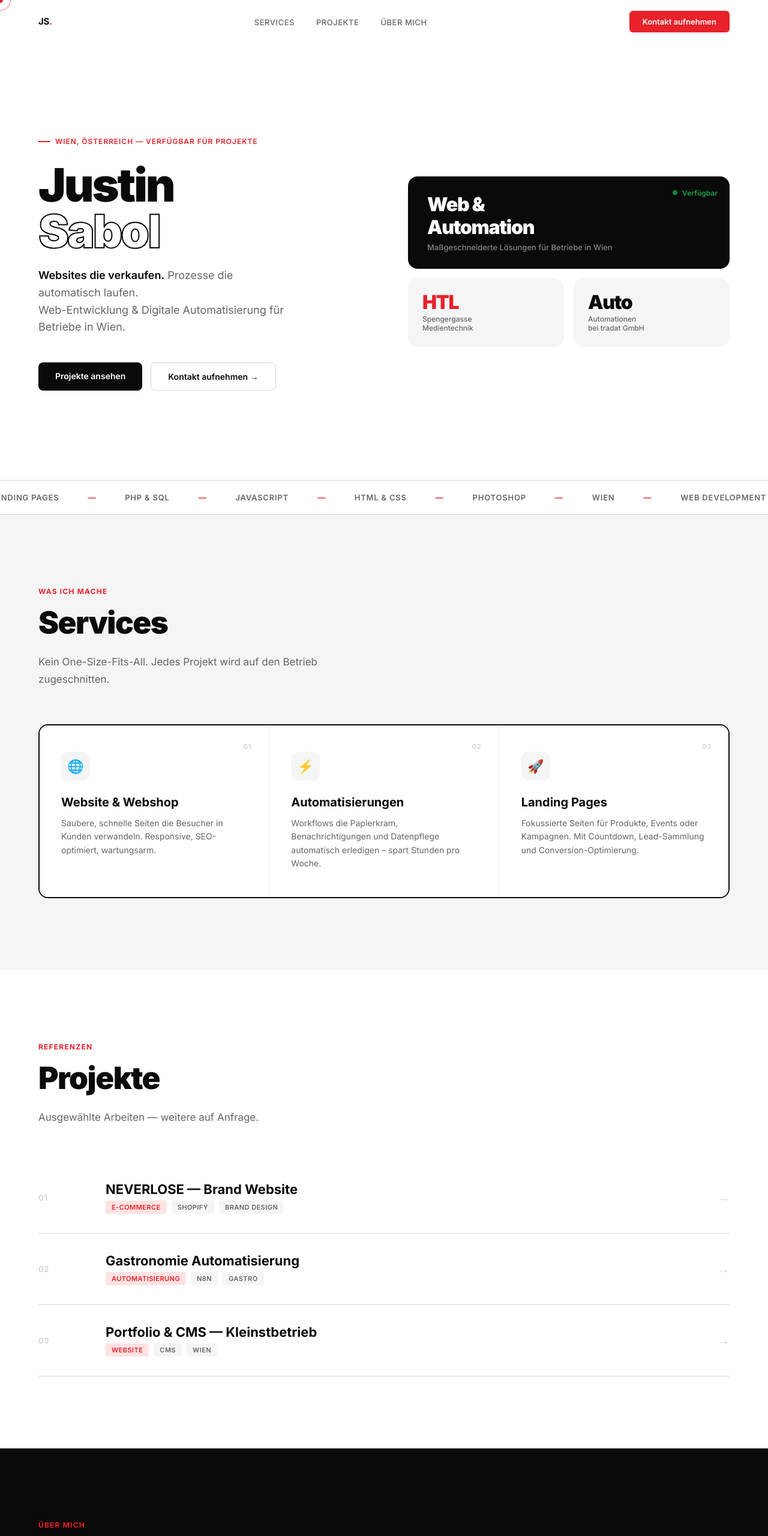
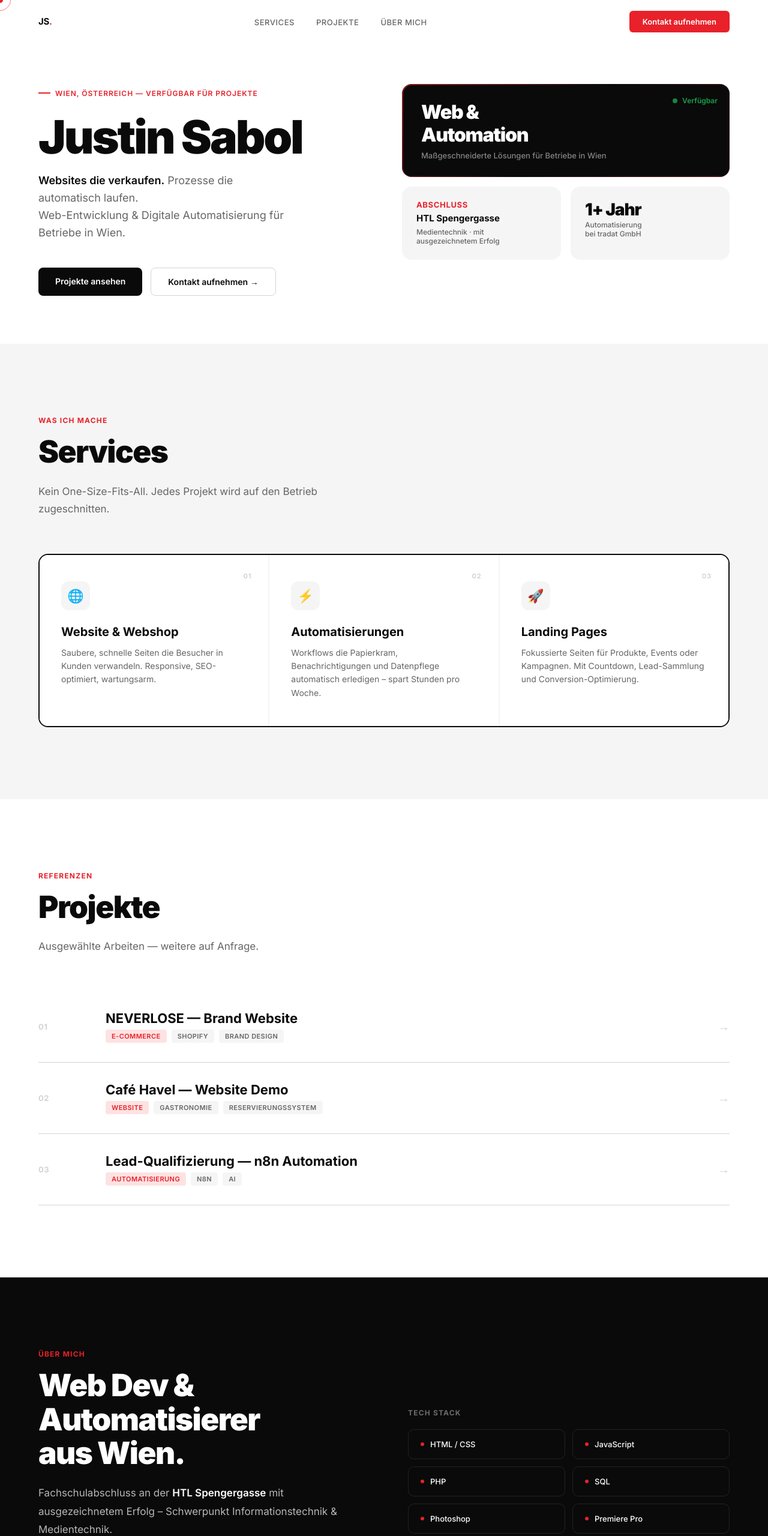
Before and after one commit to synofnr/portfolio, a plain HTML site: page index.html in a window 1280 px wide. Shown: the top 2560 px of the page at 60% size. Drawn offline with Linux system fonts and the light colour scheme.

Commit message:
v1.1 - layout fixes, scramble, spotlight, magnetic buttons

```diff
--- a/index.html
+++ b/index.html
@@ -92,13 +92,11 @@
 
   /* HERO */
   .hero {
-    min-height: 100vh;
-    padding: 0 5vw;
+    padding: 140px 5vw 80px;
     display: grid;
     grid-template-columns: 1fr 1fr;
-    align-items: center;
-    gap: 80px;
-    padding-top: 72px;
+    align-items: start;
+    gap: 60px;
   }
   .hero-left {}
   .hero-tag {
@@ -195,23 +193,6 @@
     animation: pulse-green 2s ease infinite;
   }
 
-  /* MARQUEE */
-  .marquee-wrap {
-    overflow: hidden; padding: 20px 0;
-    border-top: 1px solid var(--gray-300);
-    border-bottom: 1px solid var(--gray-300);
-  }
-  .marquee-track {
-    display: flex; gap: 48px;
-    animation: marquee 18s linear infinite;
-    width: max-content;
-  }
-  .marquee-item {
-    font-size: 13px; font-weight: 600; letter-spacing: 0.06em;
-    text-transform: uppercase; color: var(--gray-600);
-    white-space: nowrap; display: flex; align-items: center; gap: 48px;
-  }
-  .marquee-item::after { content: '—'; color: var(--red); }
 
   /* SECTIONS */
   section { padding: 120px 5vw; }
@@ -386,7 +367,8 @@
     to { opacity: 1; transform: translateX(0); }
   }
   @keyframes marquee {
-    to { transform: translateX(-50%); }
+    0% { transform: translateX(0); }
+    100% { transform: translateX(-50%); }
   }
   @keyframes pulse-green {
     0%, 100% { opacity: 1; }
@@ -401,6 +383,49 @@
   .reveal-delay-1 { transition-delay: 0.1s; }
   .reveal-delay-2 { transition-delay: 0.2s; }
   .reveal-delay-3 { transition-delay: 0.3s; }
+
+  /* SCRAMBLE */
+  .scramble-char { display: inline-block; }
+
+  /* MAGNETIC BTN */
+  .btn-primary, .btn-secondary, .nav-cta { transition: background 0.2s, border-color 0.2s, color 0.2s, transform 0.15s ease; }
+
+  /* SPOTLIGHT */
+  .stat-card.accent {
+    position: relative; overflow: hidden;
+  }
+  .spotlight {
+    position: absolute;
+    width: 300px; height: 300px;
+    border-radius: 50%;
+    background: radial-gradient(circle, rgba(232,33,42,0.25) 0%, transparent 70%);
+    pointer-events: none;
+    transform: translate(-50%, -50%);
+    transition: opacity 0.3s;
+    opacity: 0;
+  }
+  .stat-card.accent:hover .spotlight { opacity: 1; }
+
+  /* GRADIENT BORDER on accent card */
+  .stat-card.accent::before {
+    content: '';
+    position: absolute;
+    inset: 0;
+    border-radius: inherit;
+    padding: 1.5px;
+    background: linear-gradient(135deg, rgba(232,33,42,0.6), transparent, rgba(232,33,42,0.3));
+    -webkit-mask: linear-gradient(#fff 0 0) content-box, linear-gradient(#fff 0 0);
+    mask: linear-gradient(#fff 0 0) content-box, linear-gradient(#fff 0 0);
+    -webkit-mask-composite: xor;
+    mask-composite: exclude;
+    pointer-events: none;
+  }
+
+  /* COUNTER ANIM */
+  @keyframes countUp {
+    from { opacity: 0; transform: translateY(8px); }
+    to { opacity: 1; transform: translateY(0); }
+  }
 
   /* MOBILE */
   @media (max-width: 900px) {
@@ -437,8 +462,7 @@
   <div class="hero-left">
     <div class="hero-tag">Wien, Österreich — Verfügbar für Projekte</div>
     <h1 class="hero-name">
-      Justin<br>
-      <span class="line2">Sabol</span>
+      <span id="scramble-text">Justin Sabol</span>
     </h1>
     <p class="hero-sub">
       <strong>Websites die verkaufen.</strong> Prozesse die automatisch laufen.<br>
@@ -450,45 +474,27 @@
     </div>
   </div>
   <div class="hero-right">
-    <div class="stat-card accent">
+    <div class="stat-card accent" id="spotlight-card">
+      <div class="spotlight" id="spotlight"></div>
       <div class="available-dot">Verfügbar</div>
       <div class="stat-number" style="font-size:32px;line-height:1.2">Web &<br>Automation</div>
       <div class="stat-label">Maßgeschneiderte Lösungen für Betriebe in Wien</div>
     </div>
     <div class="stat-row">
       <div class="stat-card-sm">
-        <div class="stat-number" style="color:var(--red)">HTL</div>
-        <div class="stat-label" style="font-size:12px;color:var(--gray-600);margin-top:4px">Spengergasse<br>Medientechnik</div>
+        <div class="stat-number" style="color:var(--red);font-size:13px;letter-spacing:0.05em;font-weight:700;text-transform:uppercase">Abschluss</div>
+        <div style="font-size:15px;font-weight:700;margin:6px 0 4px">HTL Spengergasse</div>
+        <div class="stat-label" style="font-size:12px;color:var(--gray-600)">Medientechnik · mit ausgezeichnetem Erfolg</div>
       </div>
       <div class="stat-card-sm">
-        <div class="stat-number">Auto</div>
-        <div class="stat-label" style="font-size:12px;color:var(--gray-600);margin-top:4px">Automationen<br>bei tradat GmbH</div>
+        <div class="stat-number" style="font-size:28px">1+ Jahr</div>
+        <div class="stat-label" style="font-size:12px;color:var(--gray-600);margin-top:4px">Automatisierung<br>bei tradat GmbH</div>
       </div>
     </div>
   </div>
 </section>
 
 <!-- MARQUEE -->
-<div class="marquee-wrap">
-  <div class="marquee-track" id="marquee-track">
-    <div class="marquee-item">Web Development</div>
-    <div class="marquee-item">Prozessautomatisierung</div>
-    <div class="marquee-item">Landing Pages</div>
-    <div class="marquee-item">PHP &amp; SQL</div>
-    <div class="marquee-item">JavaScript</div>
-    <div class="marquee-item">HTML &amp; CSS</div>
-    <div class="marquee-item">Photoshop</div>
-    <div class="marquee-item">Wien</div>
-    <div class="marquee-item">Web Development</div>
-    <div class="marquee-item">Prozessautomatisierung</div>
-    <div class="marquee-item">Landing Pages</div>
-    <div class="marquee-item">PHP &amp; SQL</div>
-    <div class="marquee-item">JavaScript</div>
-    <div class="marquee-item">HTML &amp; CSS</div>
-    <div class="marquee-item">Photoshop</div>
-    <div class="marquee-item">Wien</div>
-  </div>
-</div>
 
 <!-- SERVICES -->
 <section class="services" id="services">
@@ -538,11 +544,11 @@
     <a href="#" class="project-item reveal reveal-delay-1">
       <div class="project-num">02</div>
       <div class="project-info">
-        <div class="project-title">Gastronomie Automatisierung</div>
+        <div class="project-title">Café Havel — Website Demo</div>
         <div class="project-tags">
-          <span class="tag red">Automatisierung</span>
-          <span class="tag">n8n</span>
-          <span class="tag">Gastro</span>
+          <span class="tag red">Website</span>
+          <span class="tag">Gastronomie</span>
+          <span class="tag">Reservierungssystem</span>
         </div>
       </div>
       <div class="project-arrow">→</div>
@@ -550,11 +556,11 @@
     <a href="#" class="project-item reveal reveal-delay-2">
       <div class="project-num">03</div>
       <div class="project-info">
-        <div class="project-title">Portfolio & CMS — Kleinstbetrieb</div>
+        <div class="project-title">Lead-Qualifizierung — n8n Automation</div>
         <div class="project-tags">
-          <span class="tag red">Website</span>
-          <span class="tag">CMS</span>
-          <span class="tag">Wien</span>
+          <span class="tag red">Automatisierung</span>
+          <span class="tag">n8n</span>
+          <span class="tag">AI</span>
         </div>
       </div>
       <div class="project-arrow">→</div>
@@ -567,9 +573,9 @@
   <div class="about-grid">
     <div class="about-text">
       <div class="section-label reveal">Über mich</div>
-      <h2 class="section-title reveal reveal-delay-1">Ich bin Justin.<br>Wiener Web Dev.</h2>
+      <h2 class="section-title reveal reveal-delay-1">Web Dev &<br>Automatisierer<br>aus Wien.</h2>
       <div class="reveal reveal-delay-2">
-        <p>HTL Spengergasse Abschluss mit <strong>ausgezeichnetem Erfolg</strong>, Schwerpunkt Medientechnik.</p>
+        <p>Fachschulabschluss an der <strong>HTL Spengergasse</strong> mit ausgezeichnetem Erfolg – Schwerpunkt Informationstechnik & Medientechnik.</p>
         <p>Als <strong>Technical Consultant bei der tradat GmbH</strong> arbeite ich täglich an <span class="red">Prozessautomatisierungen</span> und Customer Communication Management – bei Kunden aus den unterschiedlichsten Branchen.</p>
         <p>Mein Ansatz: <strong>Websites und Automatisierungen als Paket</strong> – nicht zwei getrennte Dinge, sondern ein System das für dich arbeitet.</p>
       </div>
@@ -610,21 +616,20 @@
       </div>
     </div>
     <div class="reveal reveal-delay-2">
-      <form class="form" id="contact-form" name="contact" method="POST" data-netlify="true">
-        <input type="hidden" name="form-name" value="contact">
+      <form class="form" id="contact-form">
         <div class="form-row">
           <div class="form-group">
             <label>Name</label>
-            <input type="text" name="name" placeholder="Max Mustermann" required>
+            <input type="text" id="f-name" placeholder="Max Mustermann" required>
           </div>
           <div class="form-group">
             <label>E-Mail</label>
-            <input type="email" name="email" placeholder="max@firma.at" required>
+            <input type="email" id="f-email" placeholder="max@firma.at" required>
           </div>
         </div>
         <div class="form-group">
           <label>Was brauchst du?</label>
-          <select name="service">
+          <select id="f-service">
             <option value="">Bitte wählen…</option>
             <option>Website / Webshop</option>
             <option>Automatisierung</option>
@@ -635,7 +640,7 @@
         </div>
         <div class="form-group">
           <label>Nachricht</label>
-          <textarea name="message" placeholder="Kurze Beschreibung deines Projekts…" required></textarea>
+          <textarea id="f-message" placeholder="Kurze Beschreibung deines Projekts…" required></textarea>
         </div>
         <button type="submit" class="form-submit">Nachricht senden →</button>
         <div id="form-success">✓ Nachricht gesendet – ich melde mich bald!</div>
@@ -651,6 +656,45 @@
 </footer>
 
 <script>
+  // ── TEXT SCRAMBLE ──
+  const scrambleEl = document.getElementById('scramble-text');
+  const scrambleTarget = 'Justin Sabol';
+  const chars = 'ABCDEFGHIJKLMNOPQRSTUVWXYZ0123456789@#$%';
+  let scrambleFrame = 0;
+  function scramble() {
+    scrambleEl.textContent = scrambleTarget.split('').map((char, i) => {
+      if (char === ' ') return ' ';
+      if (i < scrambleFrame / 2) return char;
+      return chars[Math.floor(Math.random() * chars.length)];
+    }).join('');
+    scrambleFrame++;
+    if (scrambleFrame < scrambleTarget.length * 2) requestAnimationFrame(scramble);
+    else scrambleEl.textContent = scrambleTarget;
+  }
+  setTimeout(scramble, 400);
+
+  // ── SPOTLIGHT ──
+  const spotlightCard = document.getElementById('spotlight-card');
+  const spotlight = document.getElementById('spotlight');
+  spotlightCard.addEventListener('mousemove', e => {
+    const rect = spotlightCard.getBoundingClientRect();
+    spotlight.style.left = (e.clientX - rect.left) + 'px';
+    spotlight.style.top = (e.clientY - rect.top) + 'px';
+    spotlight.style.opacity = '1';
+  });
+  spotlightCard.addEventListener('mouseleave', () => { spotlight.style.opacity = '0'; });
+
+  // ── MAGNETIC BUTTONS ──
+  document.querySelectorAll('.btn-primary, .btn-secondary, .nav-cta').forEach(btn => {
+    btn.addEventListener('mousemove', e => {
+      const rect = btn.getBoundingClientRect();
+      const x = e.clientX - rect.left - rect.width / 2;
+      const y = e.clientY - rect.top - rect.height / 2;
+      btn.style.transform = `translate(${x * 0.25}px, ${y * 0.25}px)`;
+    });
+    btn.addEventListener('mouseleave', () => { btn.style.transform = ''; });
+  });
+
   // Cursor
   const cursor = document.getElementById('cursor');
   const ring = document.getElementById('cursor-ring');
@@ -681,16 +725,23 @@
   }, { threshold: 0.12 });
   document.querySelectorAll('.reveal').forEach(el => observer.observe(el));
 
-  // Form
+  // Form → n8n
   const form = document.getElementById('contact-form');
   form.addEventListener('submit', async e => {
     e.preventDefault();
     const btn = form.querySelector('.form-submit');
+    const name = document.getElementById('f-name').value;
+    const email = document.getElementById('f-email').value;
+    const service = document.getElementById('f-service').value;
+    const message = document.getElementById('f-message').value;
     btn.textContent = 'Wird gesendet…';
     btn.disabled = true;
     try {
-      const data = new FormData(form);
-      await fetch('/', { method: 'POST', body: data });
+      await fetch('http://n8n.neverlose.at/form/6e8175ce-fec6-4f17-ae19-4ad577826bd8', {
+        method: 'POST',
+        headers: { 'Content-Type': 'application/x-www-form-urlencoded' },
+        body: new URLSearchParams({ Name: name, Email: email, Nachricht: service + ': ' + message })
+      });
     } catch {}
     form.reset();
     btn.style.display = 'none';
```
